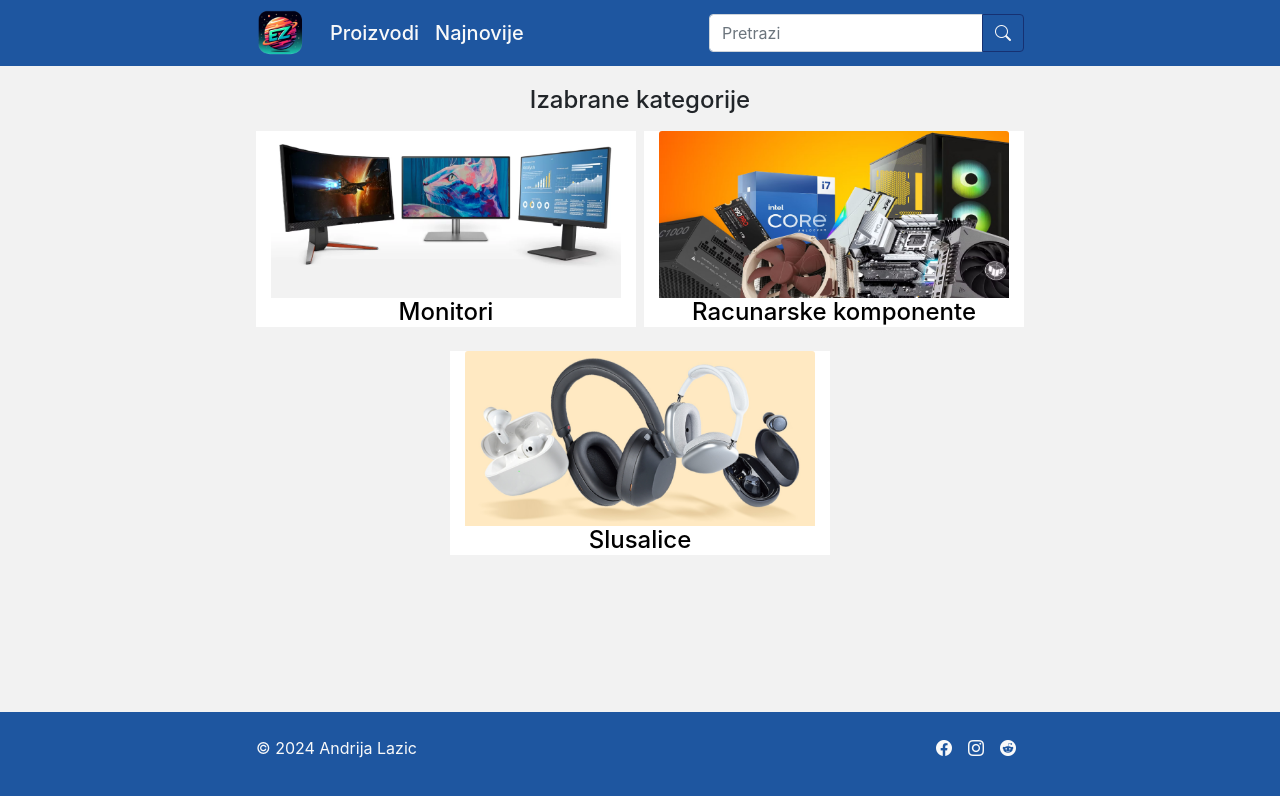
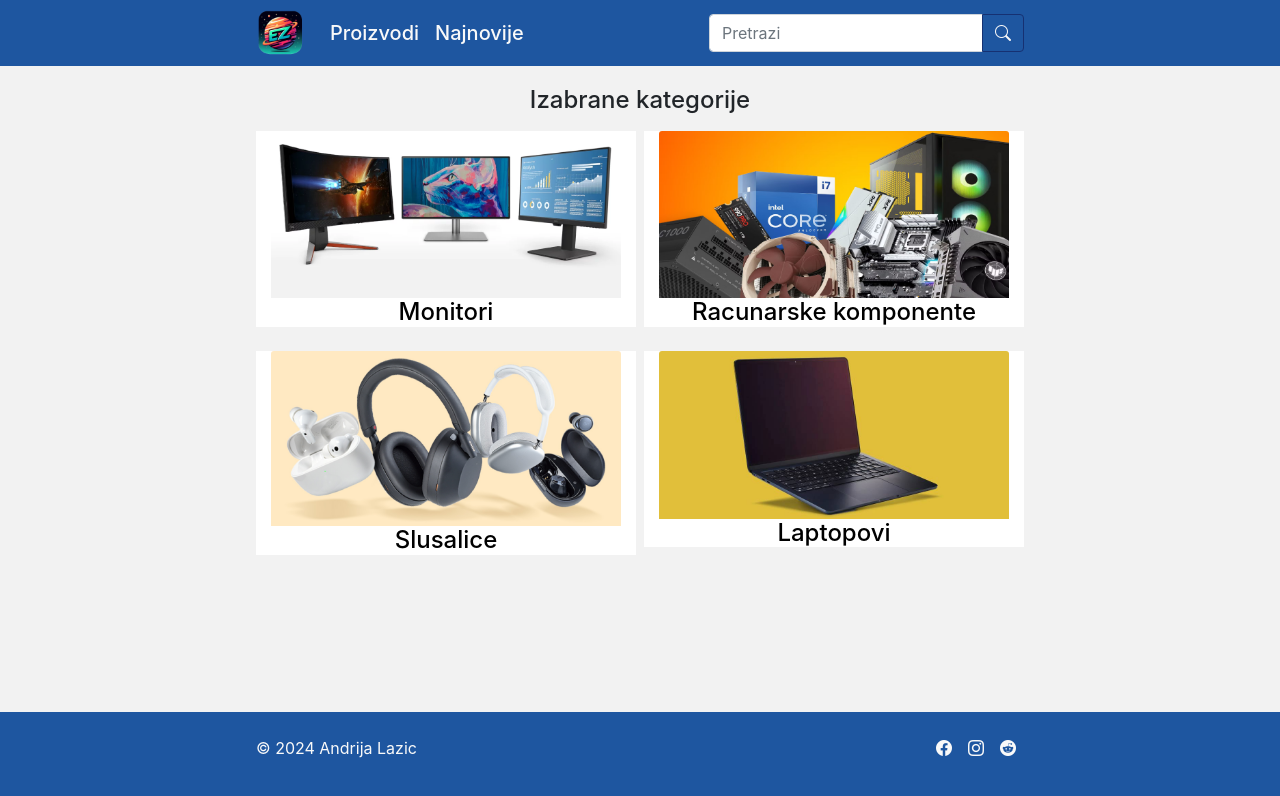
Before and after one commit to AndrijaLazic/EzDeals, a React (Vite) app in the folder FrontEnd/ezdealfrontend/: page /kategorije in a window 1280 px wide. Shown: the top 796 px of the page. Built offline with nearby package versions, Linux system fonts and the light colour scheme.

Commit message:
feat: :sparkles: Implemented new category on frontend

```diff
--- a/FrontEnd/ezdealfrontend/src/appConfig.ts
+++ b/FrontEnd/ezdealfrontend/src/appConfig.ts
@@ -22,6 +22,12 @@
 				url:"/kategorije/Slusalice?page=1",
 				urlParam:"Slusalice"
 			},
+			{
+				name:"Laptopovi",
+				imagePath:"./pictures/CategoryLaptopovi.jpg",
+				url:"/kategorije/Laptopovi?page=1",
+				urlParam:"Laptopovi"
+			},
 		];
 	}
 
```
Also changed, not shown: FrontEnd/ezdealfrontend/src/assets/pictures/CategoryLaptopovi.jpg (added).
